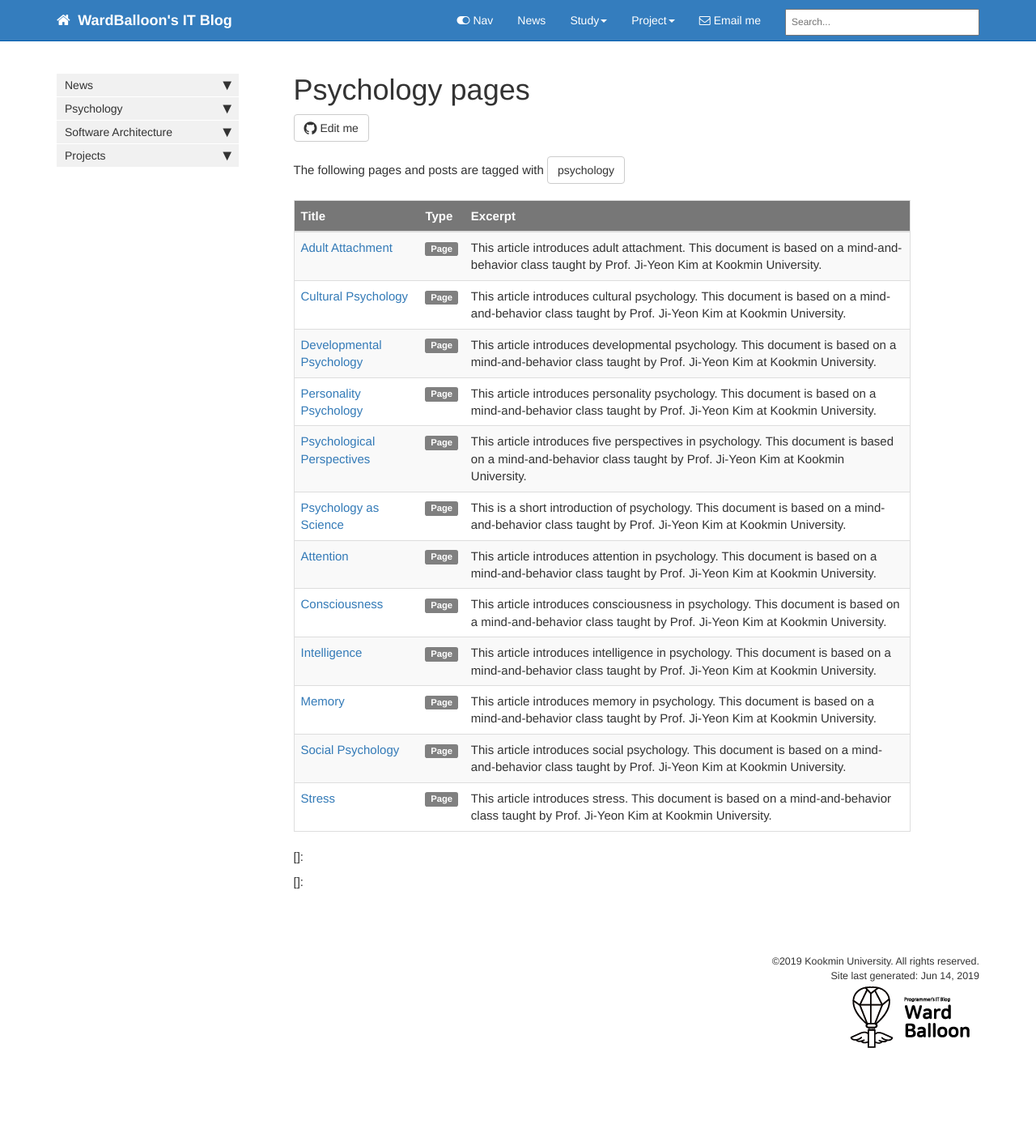
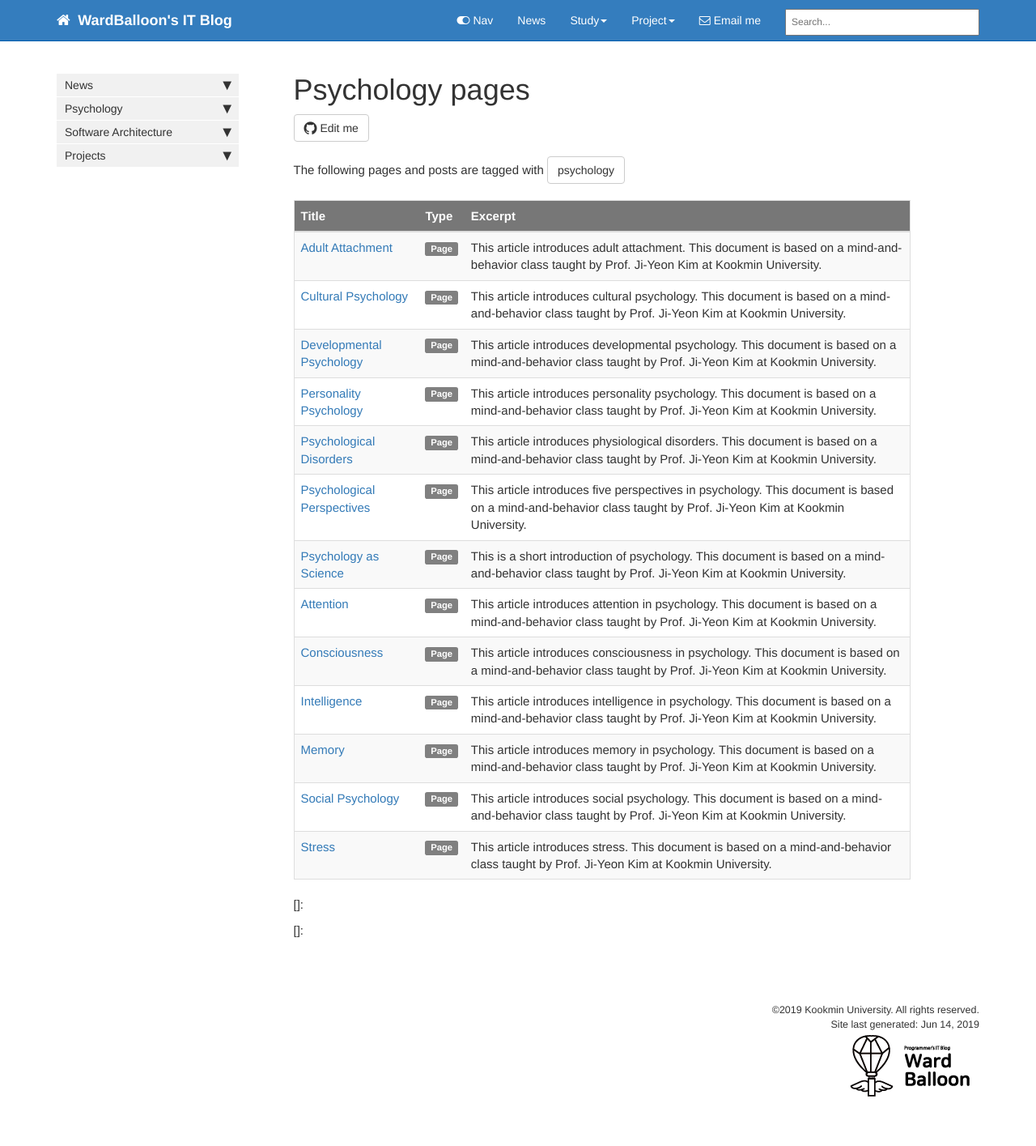
Before and after one commit to codingsoo/codingsoo.github.io1, a Jekyll site: the page built from pages/tags/psychology.md, in a window 1280 px wide. Shown: the whole page at 81% size. Built offline with Jekyll 4.4.1, drawn with Linux system fonts in a browser that asks for light colours; nearby versions of some CDN libraries; comment, search, counter and statistics services are not loaded; before the commit the page ends 1355 px from its top, so only the background shows below that; some of the changed lines change nothing that is shown.

Commit message:
Final exam finished

```diff
--- a/_data/sidebars/home_sidebar.yml
+++ b/_data/sidebars/home_sidebar.yml
@@ -48,6 +48,9 @@ entries:
     - title: Stress
       url: /stress.html
       output: web
+    - title: Psychological Disorders
+      url: /psychological-disorders.html
+      output: web
 
   - title: Software Architecture
     output: web
--- /dev/null
+++ b/pages/psychology/psychological-disorders.md
@@ -0,0 +1,235 @@
+---
+title: Psychological Disorders
+keywords: psychology, psychological disorders
+last_updated: June 12, 2019
+tags: [psychology]
+summary: "This article introduces physiological disorders. This document is based on a mind-and-behavior class taught by Prof. Ji-Yeon Kim at Kookmin University."
+sidebar: home_sidebar
+permalink: psychological-disorders.html
+folder: psychology
+---
+
+## Abnormal Psychology (Psychological Disorders)
+
+Psychological disorder, which is not common, experiences discomfort with oneself or others due to its behavior, and is considered to be a disorder when there is a small role in the individual's recognition of the person, i.e. a maladaptive behavior that prevents them from living their daily lives. Symptoms and actions result in diagnosis when pain is received. Pinel (1745-1826) proposed that mental disorders were not caused by demonic possession, but by stress and inhumane conditions. Pinel’s “moral treatment” involved improving the environment of the asylum and gentleness.
+
+### The Medical Model
+
+Psychological disorders can be seen as psychopathology, an illness of the mind. Disorders can be diagnosed, labeled as a collection of symptoms that tend to go together. People with disorders can be treated, attended to, given therapy, all with a goal of restoring mental health.
+
+### Biopsychosocial Approach
+
+Biopsychosocial approach research interaction between these three factors.
+
+1. Biological influences: Evolution, individual genes, brain structure and chemistry
+2. Psychological influences: Stress, trauma, mood-related perceptions and memories
+3. Social-cultural influences:  Roles and expectations / definitions of normality and disorder vary
+
+## Classifying psychological disorders
+
+The Purpose is that describe a disorder, predict its course, imply appropriate treatment, stimulate research into causes. Main tool of diagnostic classification is Diagnostic and Statistical Manual of Mental Disorders, Fifth Edition (DSM-5).
+
+### Anxiety Disorders
+
+Anxiety Disorders: Our self-protective, risk-reduction instincts in overdrive
+
+- Generalized Anxiety Disorder
+- Panic Disorder
+- Phobias
+- OCD
+- PTSD
+
+### General Anxiety Disorder (GAD)
+
+Characterized by a global, persistent, chronic, excessive state of fear and anxiety in the absence of true danger. The identified source of apprehension constantly changes or cannot be identified. Emotional-cognitive symptoms include worrying, having anxious feelings and thoughts about many subjects. Physical symptoms include autonomic arousal, trembling, sweating, fidgeting, agitation, and sleep disruption.
+
+### Panic Disorder
+
+- Characterized by recurring (repeated and unexpected) panic attacks, as well as the constant worry of another panic attack
+- many minutes of intense dread (feeling of being paralyzed with fright)
+- chest pains, choking, numbness, or other frightening physical sensations.
+- a feeling of a need to escape.
+
+### Specific Phobia
+
+A specific phobia is more than just a strong fear or dislike. A specific phobia is diagnosed when there is an uncontrollable, irrational, intense desire to avoid the some object or situation of phobia. Even an image of the object can trigger a reaction--“GET IT AWAY FROM ME!!!”
+
+### Agoraphobia
+
+Agoraphobia is the avoidance of situations or place in which they might be trapped or unable to receive help in emergency –fear having a panic attack.
+
+### Social phobia (social anxiety disorder)
+
+An intense fear of being watched and judged by others, often showing as a fear of possibly embarrassing public appearances.
+
+### Obsessive-Compulsive Disorder [OCD]
+
+- Obsessions are intense, unwanted worries, ideas, and images that repeatedly pop up in the mind.
+- A compulsion is a repeatedly strong feeling of “needing” to carry out an action, even though it doesn’t feel like it makes sense.
+
+It becomes disorder when you are deeply frustrated with not being able to control the behaviors, or when the time and mental energy spent on these thoughts and behaviors interfere with everyday life.
+
+Common pattern: RECHECKING Although you know that you’ve already made sure the door is locked, you feel you must check again. And again.
+
+### Post-Traumatic Stress Disorder (PTSD)
+
+About 10 to 35 percent of people who experience trauma not only have burned-in memories, but also four weeks to a lifetime of:
+
+- Repeated intrusive recall of those memories.
+- Nightmares and other re-experiencing.
+- Social withdrawal or phobic avoidance.
+- Jumpy anxiety or hypervigilance.
+- Insomnia or sleep problems.
+
+### Bipolar Disorder
+
+Bipolar disorder was once called “manic-depressive disorder.” Bipolar disorder’s two polar opposite moods are depression and mania (MOOD SWING).
+
+### Mood Disorders
+
+Major depressive disorder is: more than just feeling "down," and more than just feeling sad about something. It is counter-functional, chronic, and out of the range of social acceptance. Biological aspects, cognitive,  learned helplessness, depressive(pessimistic) explanatory style, and interpersonal socio-cultural are considered to explain mood disorder.
+
+![depression_understanding](https://wardballoon.github.io/images/depression_understanding.png)
+
+![bipolar_genetic](https://wardballoon.github.io/images/biology_depression.png)
+
+### Schizophrenia
+
+Schizophrenia: the mind is split from reality (a split from one’s own thoughts so that they appear as hallucinations). Schizophrenia symptoms include:
+
+- Disorganized and/or delusional thinking (Hallucination and delusionsProblem in thinking and speaking)
+- Disturbed perceptions.
+- Inappropriate emotions and actions.
+
+In biological understanding, it is an brain-related disease. Too many dopamine help to explain hallucinations; it’s like taking amphetamine overdoses all the time. frontal lobes impairment judgment and self-control. Activation of the brain region during hallucinations as if real sensations were being received. There is general shrinking of many brain areas .
+
+### Dissociative Disorders
+
+Dissociation refers to a separation of conscious awareness from thoughts, memory, bodily sensations, feelings, or even from identity. Dissociation can serve as a psychological escape from an overwhelmingly stressful situation.
+
+1. Dissociative Amnesia: Loss of memory with no known physical cause; inability to recall selected memories or any memories
+2. Dissociative Identity Disorder (DID): Development of separate personalities. They have different brain wave patterns, different left-right handedness, and different visual acuity and eye muscle balance patterns.
+
+### Antisocial Personality Disorder (APD)
+
+- Personality disorder characterized by pattern of disregard for, or violation of, the right of others
+- Lack of empathy, moral sense, guilt, and impulsive and aggressive behavior
+- Inability to form meaningful interpersonal relationships
+- Don’t think about consequences
+- Prone to criminal behavior
+
+Psychological factors:
+
+1.  those who in preschool were impulsive, uninhibited, unconcerned with social rewards, and low in anxiety.
+2. those who endured child abuse, and/or inconsistent, unavailable caretaking.
+
+Biological APD Risk Factors:
+
+- Some associated genes have been identified.
+- Lower levels of stress hormones and low physiological arousal in stressful situations
+- Fear conditioning is impaired.
+- Substance dependence is more likely.
+
+People who commit murder seem to have less tissue and activity in the part of the brain that suppresses impulses — less brain response when viewing violence and an overactive dopamine reward-seeking system.
+
+### Eating Disorders
+
+These may involve
+
+- Unrealistic body image and extreme body ideal.
+- A desire to control food and the body when one’s situation can’t be controlled.
+- Cycles of depression.
+
+||Definition|
+|-|-|
+|Anorexia Nervosa|Compulsion to lose weight, coupled with certainty about being fat despite being 15 percent or more underweight|
+|Bulimia Nervosa|Compulsion to binge, eating large amounts fast, then purge by losing the food through vomiting, laxatives, and extreme exercise|
+|Binge-Eating Disorder|Compulsion to binge, followed by guilt and depression|
+
+Family factors:
+
+- Having a mother focused on her weight, and on child’s appearance and weight
+- Negative self-evaluation in the family
+- For anorexia, if families are competitive, high-achieving, and protective ( Low self-evaluations/ high achievement standard)
+
+Cultural factors:
+
+- Unrealistic ideals of body appearance
+
+## Understanding Anxiety
+
+1. Classical conditioning: overgeneralizing a conditioned response (associated)
+2. Operant conditioning: rewarding avoidance (reinforced)
+3. Observational
+4. Cognitive perspective: Maladaptive, Negative, Biased cognitions
+5. Biological Genes and brain: Medical model Active anxiety pathways
+6. Psychoanalytic: Unconscious mind, Early childhood trauma
+7. Vulnerability stress model: Interaction between genes and environment
+
+### Classical Conditioning and Anxiety
+
+- Watson’s, ‘Little Albert’ learned to fear a rabbit (rat) because he had been conditioned to associate them with a loud scary noise.
+- Sometimes, such a conditioned response becomes over-generalized. We may begin to fear all animals, everything fluffy, all experimenters.
+- The result is a phobia or generalized anxiety.
+
+### Operant Conditioning and Anxiety
+
+- We may feel anxious in a situation and make a decision to leave. This makes us feel better and our anxious avoidance was just reinforced (impact of reinforcement).
+- If we know we have locked a door but feel anxious and compelled to re-check, rechecking will help us temporarily feel better.
+- The result is an increase in anxious thoughts and behaviors-> OCD
+
+### Observational Learning and Anxiety
+
+- Experiments with humans and monkeys show that anxiety can be acquired through observational learning. If you see someone else avoiding or fearing some object or creature, you might pick up that fear and adopt it
+- In this way, fears get passed down in families.
+
+### Cognitive perspective and Anxiety
+
+- Cognition includes worried thoughts, as well as interpretations, appraisals, beliefs, predictions, and ruminations.
+- Individuals who suffer from mental disorders have distorted and irrational thinking
+
+It is the way you think about the problem, rather than the problem itself which causes the mental disorder
+
+### Biology and Anxiety
+
+- Studies show that identical twins, even raised separately, develop similar phobias.
+- Some people seem to have an inborn high strung temperament, while others are more easygoing (genes).
+- Genes regulate levels of neurotransmitters.
+- People with anxiety have problems with levels of serotonin, a neurotransmitter involved in regulating sleep and mood (Low).
+
+## Current Forms of Therapy
+
+- Biomedical therapy: the use of medications acting directly on the body to reduce the symptoms of mental disorders
+- Psychotherapy: an interactive experience with a trained professional, working on under standing and changing behavior, thinking, relationships, and emotions
+
+We will cover various forms of psychotherapy.
+
+- Psychoanalysis, Psychodynamic therapy: Unconscious-early childhood
+- Humanistic, Client-centered therapy: Empathy and unconditional positive regard
+- Behavior therapy: Using conditioning, learning
+- Cognitive therapy: changing thoughts
+
+### Behavior Therapy
+
+The client might know the right changes to make, but finds that it’s hard to change actual behavior. Behavior therapy uses the principles of learning, especially classical and operant conditioning, to help reduce unwanted responses. Aversion Therapy (Aversive conditioning can associate the bad behavior with a negative response) and Exposure Therapy (Expose patients to things or situations they fear and avoid) is the example of Behavior Therapy.
+
+### Cognitive therapy – belief system
+
+Interpreting current events as signs of the worst possible outcome). For example: “Now that I’ve made a mistake in my lecture, I’ve failed as a professor. Students can’t take me seriously, and they can’t learn from me.” Being depressed and/or anxious involves negative thoughts and interpretations. In the cognitive perspective, the cause of depression are not bad events, but our thoughts about those events.
+
+### Cognitive Behavioral Therapy
+
+Cognitive behavioral therapy [CBT] target and change both thoughts and behaviors. Correct the patient’s faulty cognitions, AND Train to engage in new behaviors: OCD, anxiety, panic disorder.
+
+### Psychoanalysis / Psychoanalytic
+
+Sigmund Freud: searching for the ‘root’ of the problem
+
+Techniques of Psychoanalysis:
+
+- Free association: the patient speaks freely about memories, dreams, feelings (Repressed ideas)
+- Interpretation
+
+### Humanistic Therapies
+
+Humanistic therapy support personal growth. “Client-centered therapy” is sthe Carl Rogers’s name for his style of humanistic therapy. There are three main components: Being genuine, Being unconditional positive regard, and Being empathetic. Therapist should be trustful and give real caring and respect for the patients. Active listening and showing empathy might cure the patients.
```
Also changed, not shown: images/biology_depression.png (added), images/bipolar_genetic.png (added), images/depression_understanding.png (added).
